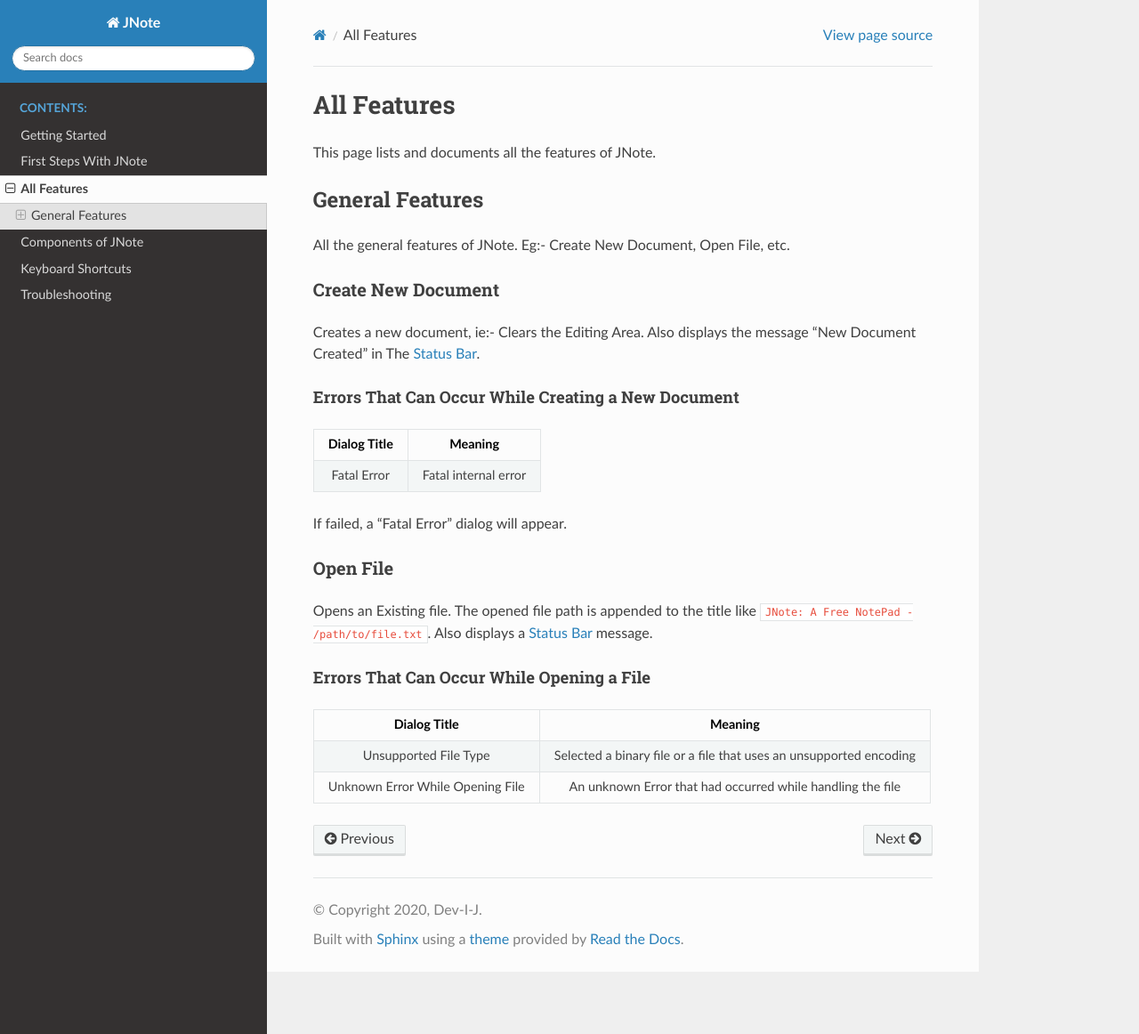
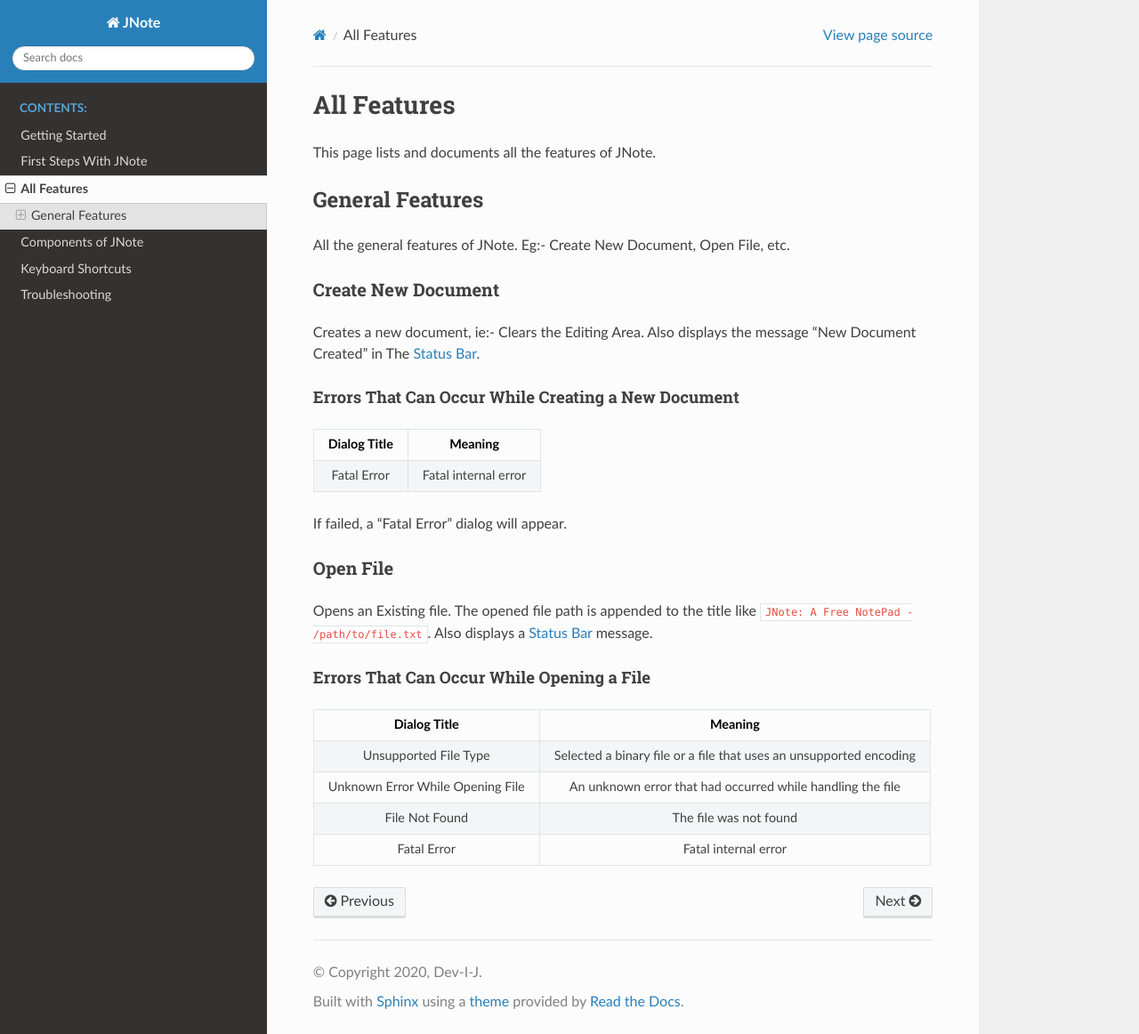
Before and after one commit to Dev-I-J/JNote, a Sphinx documentation site: the page built from docs/source/all-features.md, in a window 1280 px wide and 1162 px high. Shown: the whole window at 89% size. Built offline with Sphinx 7.4.7 and the Read the Docs theme 2.0.0, drawn with Linux system fonts in a browser that asks for light colours.

Commit message:
Update Docs

```diff
--- a/docs/source/all-features.md
+++ b/docs/source/all-features.md
@@ -30,4 +30,6 @@
 | Dialog Title | Meaning |
 | :---: | :---: |
 | Unsupported File Type| Selected a binary file or a file that uses an unsupported encoding |
-| Unknown Error While Opening File | An unknown Error that had occurred while handling the file |
+| Unknown Error While Opening File | An unknown error that had occurred while handling the file |
+| File Not Found | The file was not found |
+| Fatal Error | Fatal internal error |
```
